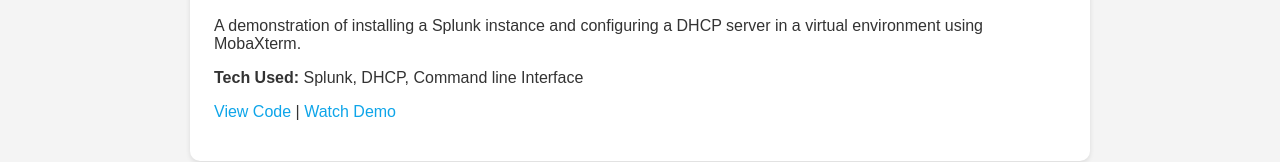
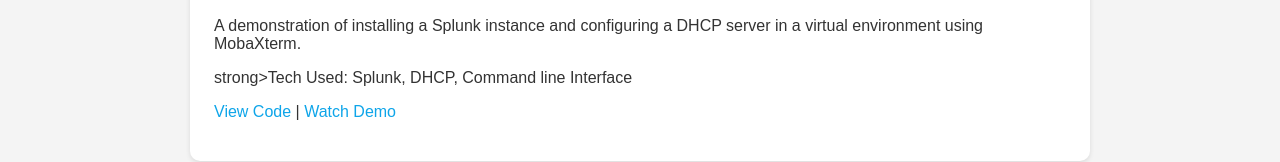
Before and after one commit to Njb2033/njb2033.github.io, a plain HTML site: page index.html in a window 1280 px wide. Shown: the part 324-486 px from the top of the page. Drawn offline with Linux system fonts and the light colour scheme.

Commit message:
Update index.html

```diff
--- a/index.html
+++ b/index.html
@@ -74,7 +74,7 @@
       <div class="project">
         <h2>📡 Splunk & DHCP Setup via MobaXterm</h2>
         <p>A demonstration of installing a Splunk instance and configuring a DHCP server in a virtual environment using MobaXterm.</p>
-        <p><strong>Tech Used:</strong> Splunk, DHCP, Command line Interface</p>
+        <p><st<p>strong>Tech Used:</strong> Splunk, DHCP, Command line Interface</p>
         <p><a href="https://github.com/yourusername/dhcp-server-project" target="_blank">View Code</a> | <a href="https://youtube.com/yourvideo" target="_blank">Watch Demo</a></p>
       </div>
 
```
